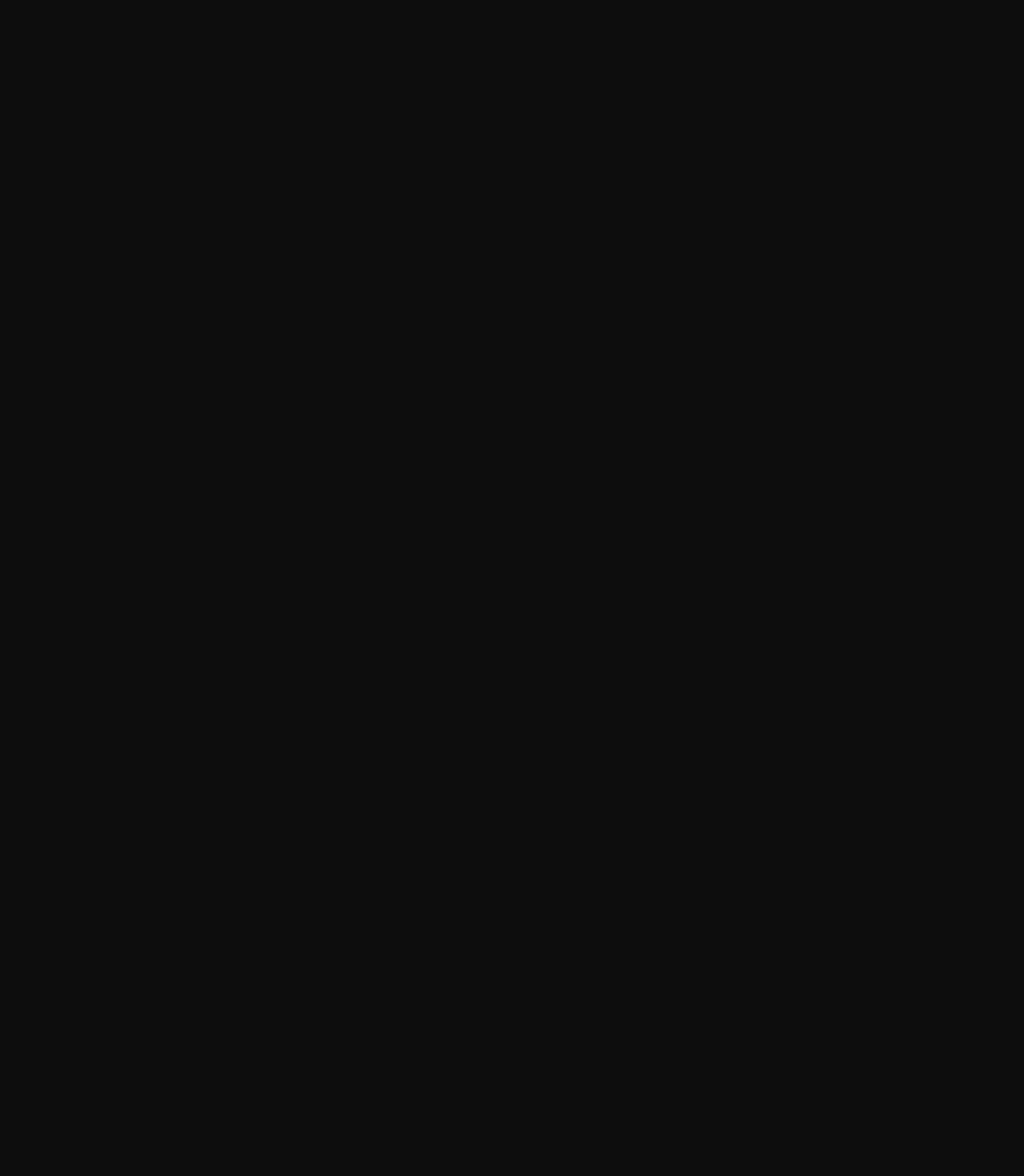
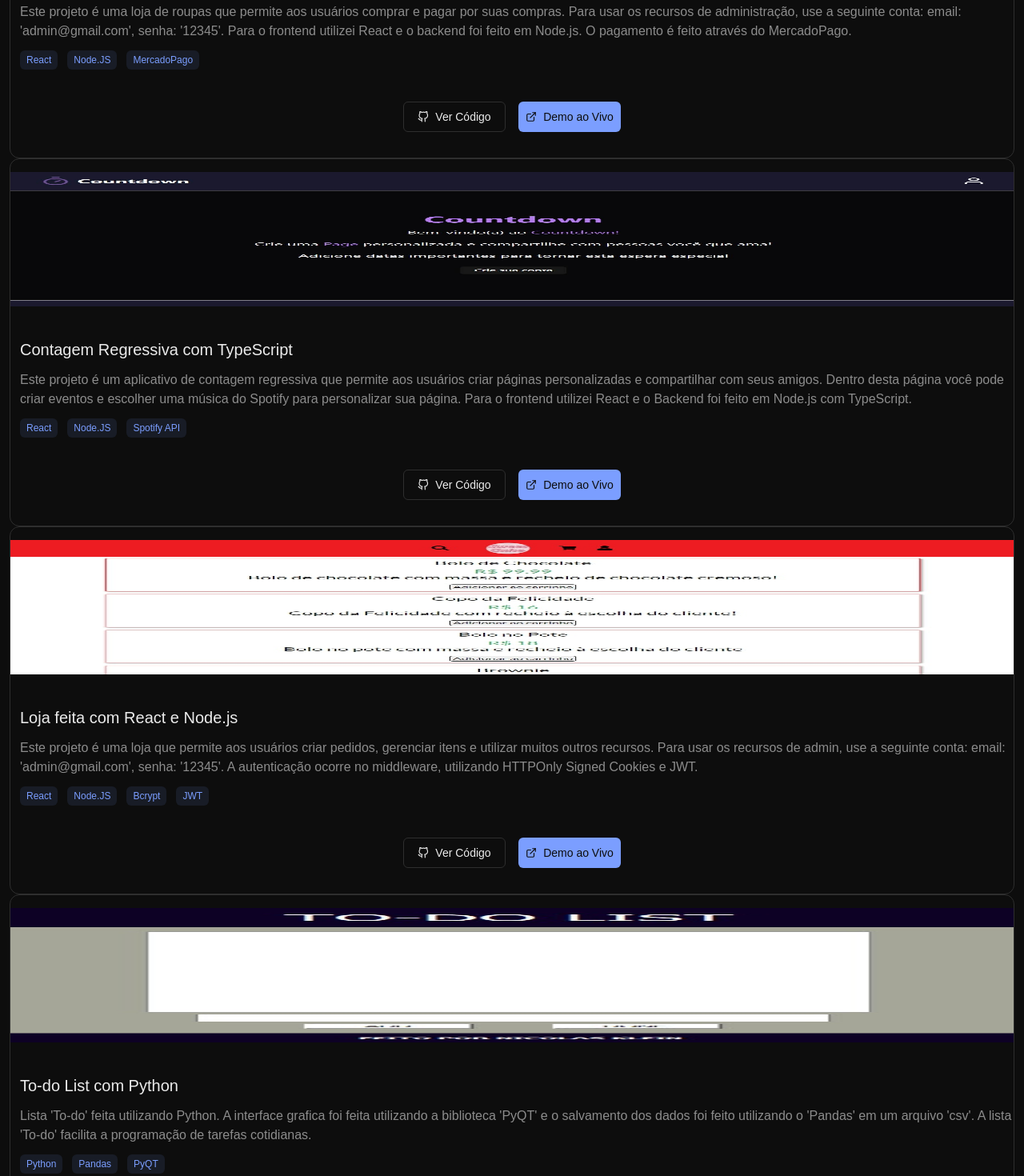
Before and after one commit to nicolaskleinaraujo/portfolio-typescript, a React (Vite) app in the folder frontend/: page / in a window 1280 px wide. Shown: the part 2120-3590 px from the top of the page at 80% size. Before the commit the page ends 1858 px from the top, so only its background shows below. Built offline with nearby package versions, Linux system fonts and the light colour scheme; no server answers.

Commit message:
adds all the projects

```diff
--- a/frontend/src/components/Projects.tsx
+++ b/frontend/src/components/Projects.tsx
@@ -1,4 +1,4 @@
-import { FiGithub, FiExternalLink } from "react-icons/fi";
+import { FiGithub, FiExternalLink, FiDownload } from "react-icons/fi";
 
 const Projects = () => {
     return (
@@ -26,6 +26,91 @@ const Projects = () => {
                     <a href="https://node-automail.nkportfolio.tech" target="_blank" className="inline-flex items-center justify-center rounded-md gap-2 px-2 py-2 font-medium text-sm w-32 text-[#0D0D0D] bg-[#7B9EFF] transition-all hover:bg-[#7B9EFF]/85"><FiExternalLink /> Demo ao Vivo</a>
                 </nav>
             </div>
+
+            <div className="border-1 border-[#2E2E2E] rounded-xl mx-3 py-4 hover:border-[#7B9EFF]/50 transition-all duration-300">
+                <img src="./projects-photos/clothing_img.jpg" alt="Project Image" className="w-full h-42" />
+
+                <div className="my-10 ml-3">
+                    <h2 className="text-left text-xl">Loja de Roupas FullStack</h2>
+
+                    <p className="text-left text-[#8C8C8C] my-3">Este projeto é uma loja de roupas que permite aos usuários comprar e pagar por suas compras. Para usar os recursos de administração, use a seguinte conta: email: 'admin@gmail.com', senha: '12345'. Para o frontend utilizei React e o backend foi feito em Node.js. O pagamento é feito através do MercadoPago.</p>
+
+                    <div className="flex text-left text-xs space-x-3">
+                        <span className="bg-[#7B9EFF]/10 text-[#7B9EFF] px-2 py-1 rounded-md">React</span>
+                        <span className="bg-[#7B9EFF]/10 text-[#7B9EFF] px-2 py-1 rounded-md">Node.JS</span>
+                        <span className="bg-[#7B9EFF]/10 text-[#7B9EFF] px-2 py-1 rounded-md">MercadoPago</span>
+                    </div>
+                </div>
+
+                <nav className="flex justify-center space-x-4 mb-4">
+                    <a href="https://github.com/nicolaskleinaraujo/clothing-project" target="_blank" className="inline-flex items-center justify-center  border-1 border-[#2E2E2E] rounded-md gap-2 px-2 py-2 font-medium text-sm w-32 hover:bg-[#262626] transition-all"><FiGithub /> Ver Código</a>
+                    <a href="https://klein-store.nkportfolio.tech" target="_blank" className="inline-flex items-center justify-center rounded-md gap-2 px-2 py-2 font-medium text-sm w-32 text-[#0D0D0D] bg-[#7B9EFF] transition-all hover:bg-[#7B9EFF]/85"><FiExternalLink /> Demo ao Vivo</a>
+                </nav>
+            </div>
+
+            <div className="border-1 border-[#2E2E2E] rounded-xl mx-3 py-4 hover:border-[#7B9EFF]/50 transition-all duration-300">
+                <img src="./projects-photos/countdown_img.jpg" alt="Project Image" className="w-full h-42" />
+
+                <div className="my-10 ml-3">
+                    <h2 className="text-left text-xl">Contagem Regressiva com TypeScript</h2>
+
+                    <p className="text-left text-[#8C8C8C] my-3">Este projeto é um aplicativo de contagem regressiva que permite aos usuários criar páginas personalizadas e compartilhar com seus amigos. Dentro desta página você pode criar eventos e escolher uma música do Spotify para personalizar sua página. Para o frontend utilizei React e o Backend foi feito em Node.js com TypeScript.</p>
+
+                    <div className="flex text-left text-xs space-x-3">
+                        <span className="bg-[#7B9EFF]/10 text-[#7B9EFF] px-2 py-1 rounded-md">React</span>
+                        <span className="bg-[#7B9EFF]/10 text-[#7B9EFF] px-2 py-1 rounded-md">Node.JS</span>
+                        <span className="bg-[#7B9EFF]/10 text-[#7B9EFF] px-2 py-1 rounded-md">Spotify API</span>
+                    </div>
+                </div>
+
+                <nav className="flex justify-center space-x-4 mb-4">
+                    <a href="https://github.com/nicolaskleinaraujo/countdown" target="_blank" className="inline-flex items-center justify-center  border-1 border-[#2E2E2E] rounded-md gap-2 px-2 py-2 font-medium text-sm w-32 hover:bg-[#262626] transition-all"><FiGithub /> Ver Código</a>
+                    <a href="https://countdown.nkportfolio.tech" target="_blank" className="inline-flex items-center justify-center rounded-md gap-2 px-2 py-2 font-medium text-sm w-32 text-[#0D0D0D] bg-[#7B9EFF] transition-all hover:bg-[#7B9EFF]/85"><FiExternalLink /> Demo ao Vivo</a>
+                </nav>
+            </div>
+
+            <div className="border-1 border-[#2E2E2E] rounded-xl mx-3 py-4 hover:border-[#7B9EFF]/50 transition-all duration-300">
+                <img src="./projects-photos/shop_img.jpg" alt="Project Image" className="w-full h-42" />
+
+                <div className="my-10 ml-3">
+                    <h2 className="text-left text-xl">Loja feita com React e Node.js</h2>
+
+                    <p className="text-left text-[#8C8C8C] my-3">Este projeto é uma loja que permite aos usuários criar pedidos, gerenciar itens e utilizar muitos outros recursos. Para usar os recursos de admin, use a seguinte conta: email: 'admin@gmail.com', senha: '12345'. A autenticação ocorre no middleware, utilizando HTTPOnly Signed Cookies e JWT.</p>
+
+                    <div className="flex text-left text-xs space-x-3">
+                        <span className="bg-[#7B9EFF]/10 text-[#7B9EFF] px-2 py-1 rounded-md">React</span>
+                        <span className="bg-[#7B9EFF]/10 text-[#7B9EFF] px-2 py-1 rounded-md">Node.JS</span>
+                        <span className="bg-[#7B9EFF]/10 text-[#7B9EFF] px-2 py-1 rounded-md">Bcrypt</span>
+                        <span className="bg-[#7B9EFF]/10 text-[#7B9EFF] px-2 py-1 rounded-md">JWT</span>
+                    </div>
+                </div>
+
+                <nav className="flex justify-center space-x-4 mb-4">
+                    <a href="https://github.com/nicolaskleinaraujo/shop-project" target="_blank" className="inline-flex items-center justify-center  border-1 border-[#2E2E2E] rounded-md gap-2 px-2 py-2 font-medium text-sm w-32 hover:bg-[#262626] transition-all"><FiGithub /> Ver Código</a>
+                    <a href="https://shop-project.nkportfolio.tech" target="_blank" className="inline-flex items-center justify-center rounded-md gap-2 px-2 py-2 font-medium text-sm w-32 text-[#0D0D0D] bg-[#7B9EFF] transition-all hover:bg-[#7B9EFF]/85"><FiExternalLink /> Demo ao Vivo</a>
+                </nav>
+            </div>
+
+            <div className="border-1 border-[#2E2E2E] rounded-xl mx-3 py-4 hover:border-[#7B9EFF]/50 transition-all duration-300">
+                <img src="./projects-photos/todo_list_img.jpg" alt="Project Image" className="w-full h-42" />
+
+                <div className="my-10 ml-3">
+                    <h2 className="text-left text-xl">To-do List com Python</h2>
+
+                    <p className="text-left text-[#8C8C8C] my-3">Lista 'To-do' feita utilizando Python. A interface grafica foi feita utilizando a biblioteca 'PyQT' e o salvamento dos dados foi feito utilizando o 'Pandas' em um arquivo 'csv'. A lista 'To-do' facilita a programação de tarefas cotidianas.</p>
+
+                    <div className="flex text-left text-xs space-x-3">
+                        <span className="bg-[#7B9EFF]/10 text-[#7B9EFF] px-2 py-1 rounded-md">Python</span>
+                        <span className="bg-[#7B9EFF]/10 text-[#7B9EFF] px-2 py-1 rounded-md">Pandas</span>
+                        <span className="bg-[#7B9EFF]/10 text-[#7B9EFF] px-2 py-1 rounded-md">PyQT</span>
+                    </div>
+                </div>
+
+                <nav className="flex justify-center space-x-4 mb-4">
+                    <a href="https://github.com/nicolaskleinaraujo/todo-list" target="_blank" className="inline-flex items-center justify-center  border-1 border-[#2E2E2E] rounded-md gap-2 px-2 py-2 font-medium text-sm w-32 hover:bg-[#262626] transition-all"><FiGithub /> Ver Código</a>
+                    <a href="./todolist_app.zip" className="inline-flex items-center justify-center rounded-md gap-2 px-2 py-2 font-medium text-sm w-32 text-[#0D0D0D] bg-[#7B9EFF] transition-all hover:bg-[#7B9EFF]/85"><FiDownload /> Download</a>
+                </nav>
+            </div>
         </div>
     )
 }
```
Also changed, not shown: 1 other file (tests, documents, lock files or other folders).
